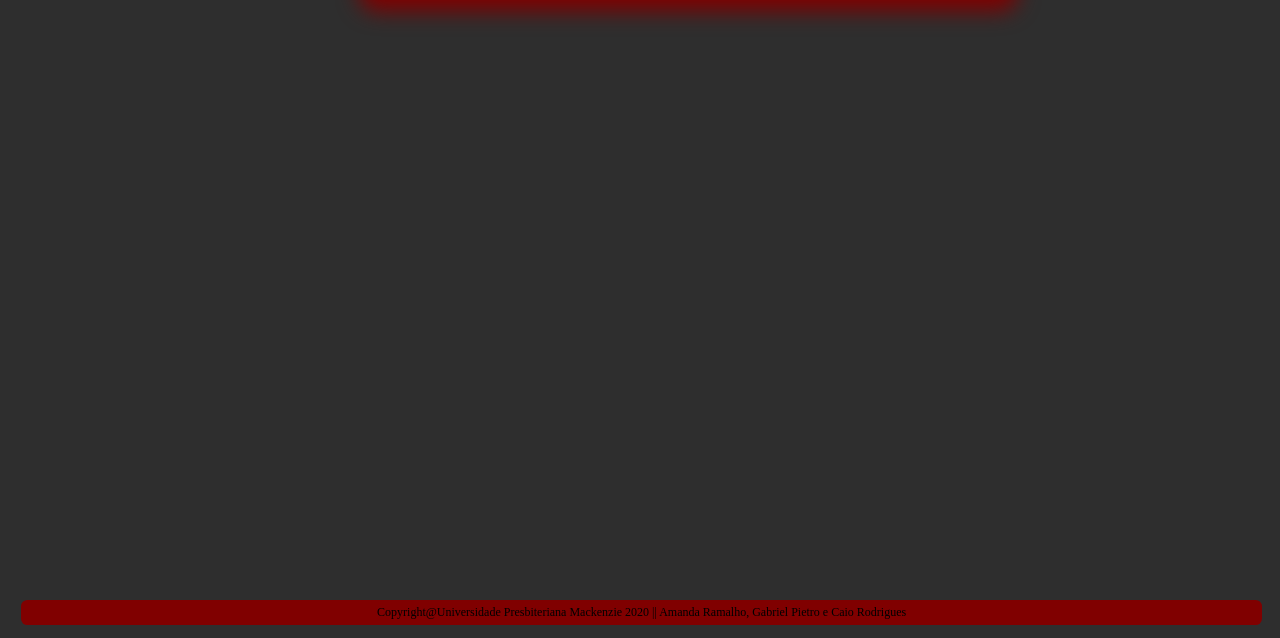
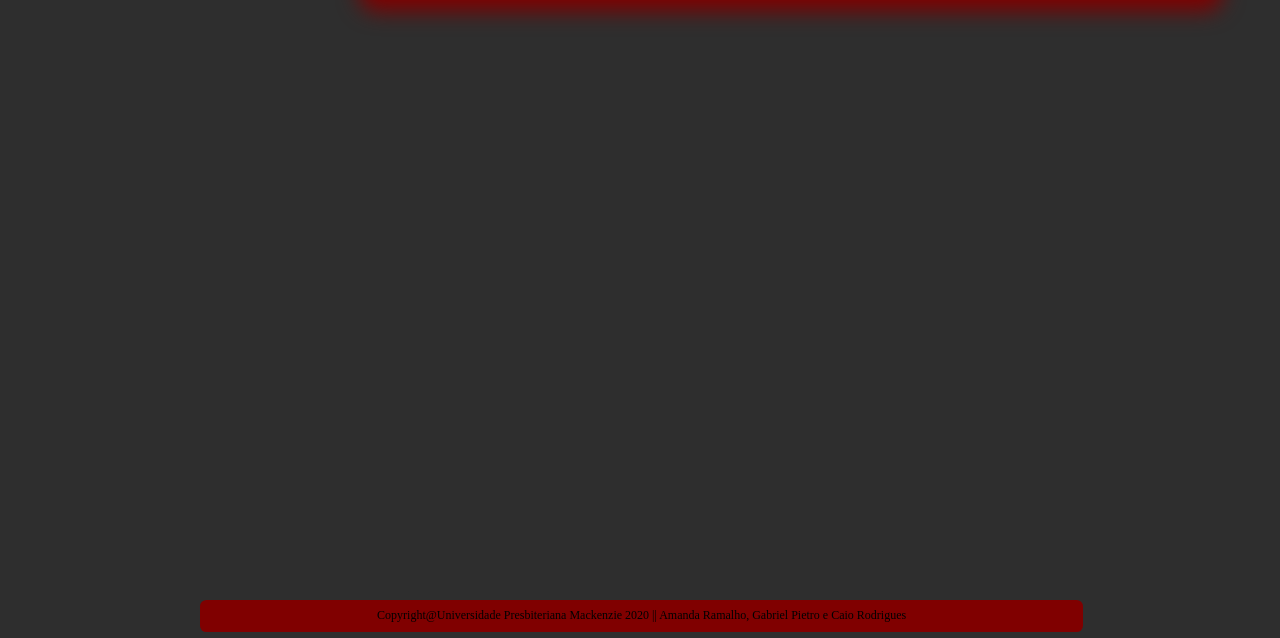
Before and after one commit to caiordjesus/projeto_n1_filmes, a website: page front-src/filmes.html in a window 1280 px wide. Shown: the part 162-800 px from the top of the page. Drawn offline with Linux system fonts and the light colour scheme; no server answers.

Commit message:
Atualizações

```diff
--- a/front-src/css/filmes.css
+++ b/front-src/css/filmes.css
@@ -49,7 +49,7 @@ section {
 #page {
     grid-column: 4/9;
     text-align: center;
-    width: 120%;
+    width: 160%;
     background-color:rgb(180,180,180);
     border-radius: 10px;
     padding-bottom: 15px;
@@ -118,18 +118,7 @@ ul li a:hover {
 
 
 /*tablets pequenos*/
-@media screen and (min-width:620px)
-    {
-        footer{
-            display: flex;
-            width: 97vw;
-            height:2vw;
-            justify-content: center;
-            margin: 1vw;
-            align-content: center;
-            border-radius: 0.5vw;
-            font-size: 10px;
-        }
+@media screen and (min-width:620px){
     #wrapper{
         grid-template-columns: repeat(12,1fr);
     }
@@ -137,8 +126,9 @@ ul li a:hover {
     th, td{
     font-size: 13px;
     }
-        #section2{
+    #section{
         grid-template-columns: repeat(12,1fr);
+        font-size: 10px;
     }
 
     ul {
@@ -159,6 +149,7 @@ ul li a:hover {
         display: none;
     }
 }
+
 /*telas grandes e notebooks*/
 @media screen and (min-width:960px)
 {
@@ -166,20 +157,11 @@ ul li a:hover {
         flex-direction: column;
         width: 100vw;
     }
-    footer{
-            display: flex;
-            width: 97vw;
-            height:2vw;
-            justify-content: center;
-            margin: 1vw;
-            align-content: center;
-            border-radius: 0.5vw;
-            font-size: 11px;
-    }
 
-    #section2{
+    #section{
          grid-template-columns: repeat(12,1fr);
          grid-column: 2/3;
+         font-size: 11px;
     }
 
     th, td{
@@ -210,21 +192,10 @@ ul li a:hover {
     #wrapper{
         grid-template-columns: repeat(12,1fr);
     }
-    footer{
-            display: flex;
-            width: 97vw;
-            height:2vw;
-            justify-content: center;
-            margin: 1vw;
-            align-content: center;
-            border-radius: 0.5vw;
+
+    #section{
+        grid-template-columns: repeat(1,1fr);
         font-size: 12px;
-
-    }
-
-    #section2{
-         grid-template-columns: repeat(12,1fr);
-         grid-column: 3/7;
     }
 
     th, td{
--- a/front-src/css/generos.css
+++ b/front-src/css/generos.css
@@ -1,6 +1,5 @@
 body{
     background-color: rgb(46,46,46);
-    background-position: center;
 }
 #section1 {
     display: grid;
```
Lines whose indentation alone changed are shown as unchanged.
